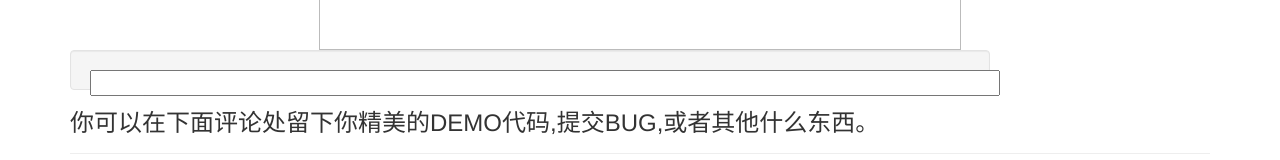
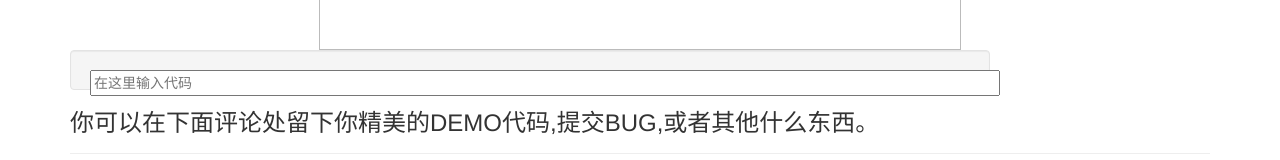
Before and after one commit to huiter-zz/JSLogo, a plain HTML site: page index.html in a window 1280 px wide. Shown: the part 654-814 px from the top of the page. Drawn offline with nearby package versions, Linux system fonts and the light colour scheme.

Commit message:
增加输入提示

```diff
--- a/index.html
+++ b/index.html
@@ -105,7 +105,7 @@
 
 		<div  class="well" style="width:920px;height:40px;">
 			<form class="form-inline" id="command">
-				<input type="text" placeholder="" id="input" autocomplete="off" style="width:910px;">
+				<input type="text" placeholder="在这里输入代码" id="input" autocomplete="off" style="width:910px;">
 			</form>
 			<p id="message"></p>
 		</div>
```
